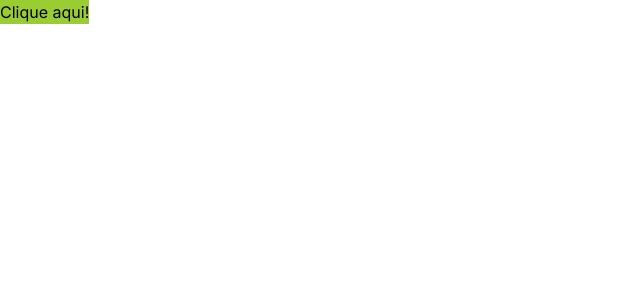
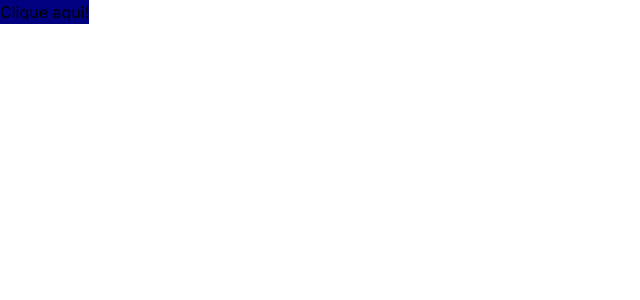
Before and after one commit to Somehow-I-Code/marquei, a Next.js app: page / in a window 1280 px wide. Shown: the top 300 px of the page, without its empty margins (0-640 px from the left). Built offline with nearby package versions, Linux system fonts and the light colour scheme.

Commit message:
Update button color

```diff
--- a/src/app/style.css
+++ b/src/app/style.css
@@ -1,3 +1,3 @@
 button {
-    background-color: yellowgreen;
-};
+  background-color: navy;
+}
```
